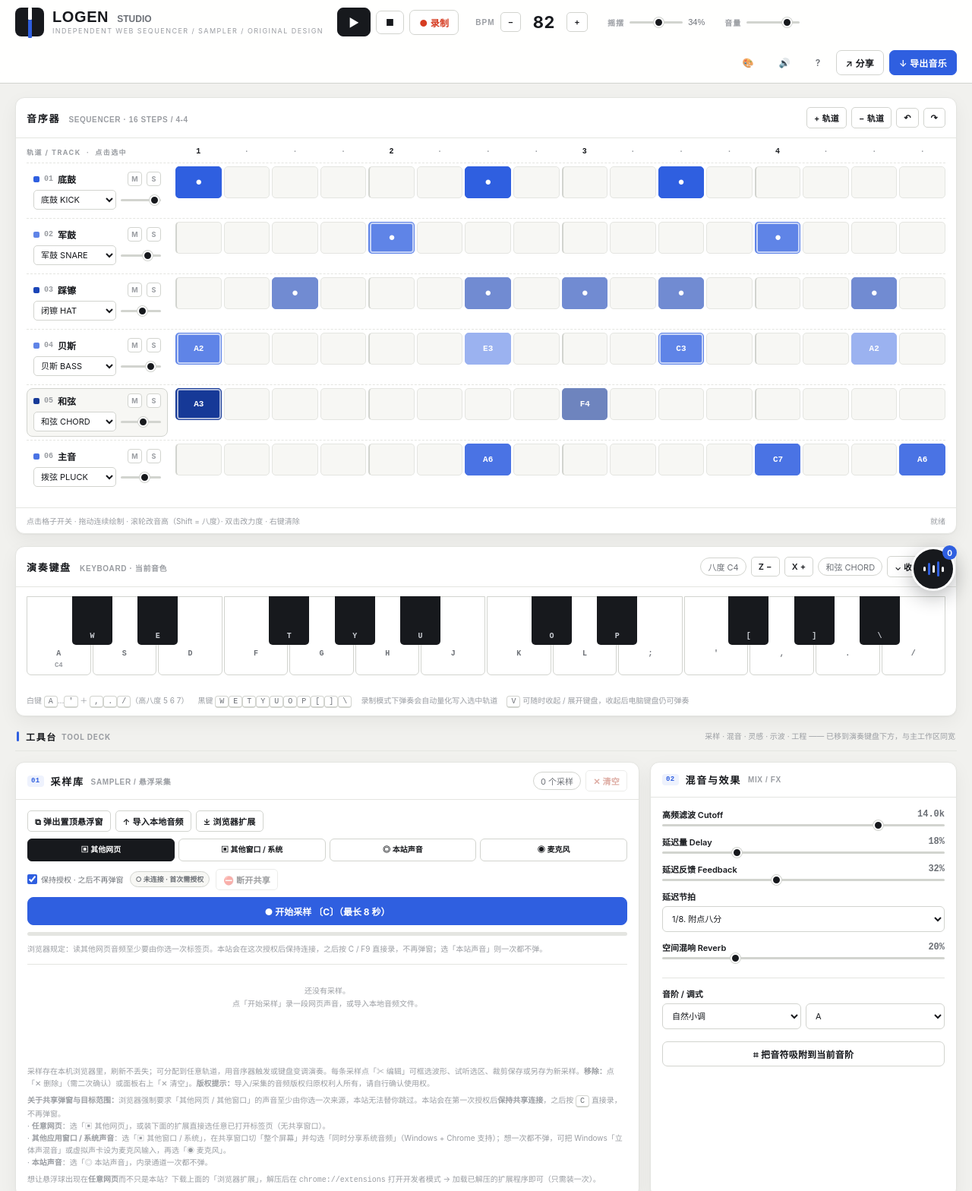
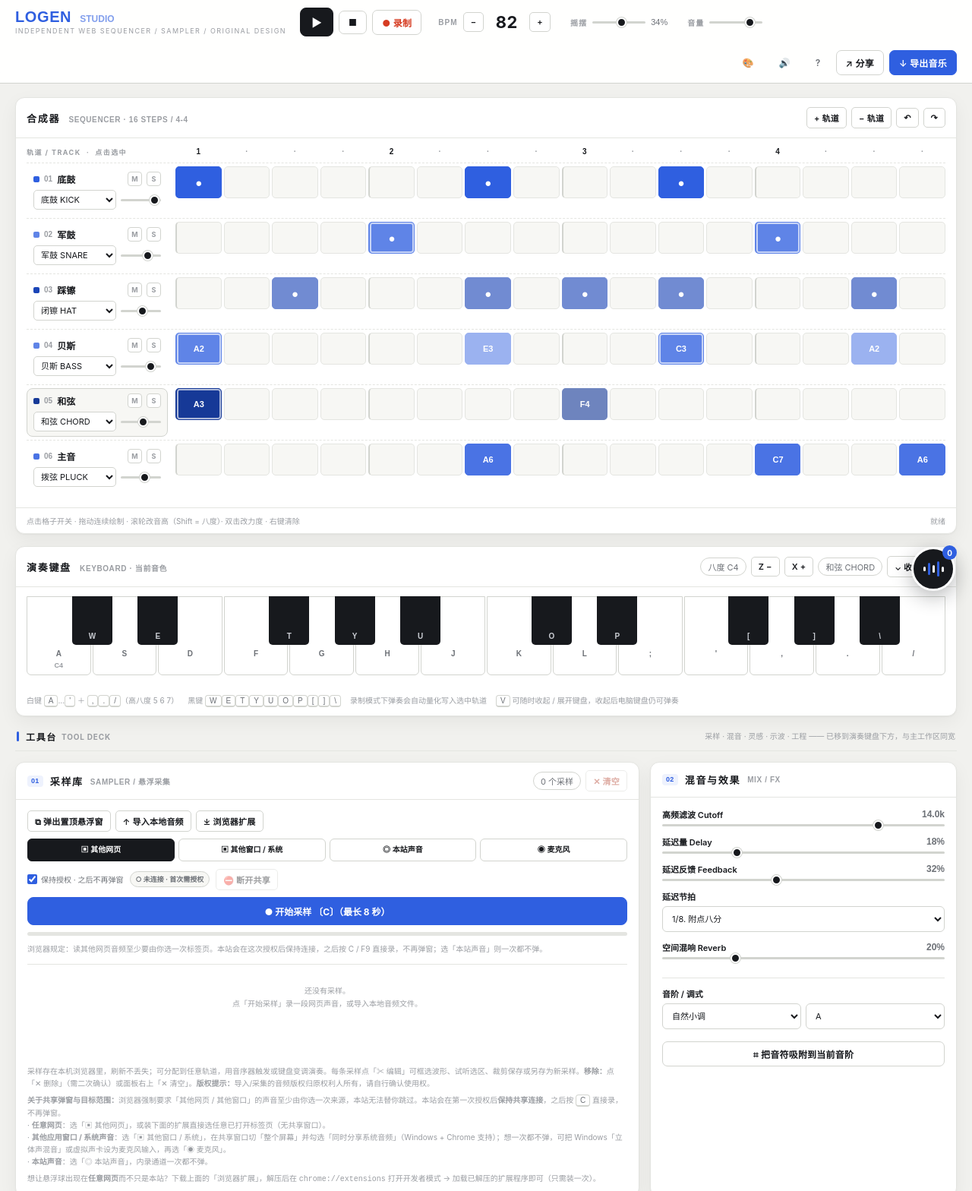
Before and after one commit to 568kkkkk/LOGEN-STUDIO, a browser extension: page index.html in a window 1280 px wide. Shown: the top 1568 px of the page at 76% size. Drawn offline with Linux system fonts and the light colour scheme.

Commit message:
标题改合成器、去logo、英文随主题色、全站鸿蒙字体

```diff
--- a/index.html
+++ b/index.html
@@ -19,7 +19,7 @@ body{
   font-family:"HarmonyOS Sans SC","PingFang SC","Microsoft YaHei",-apple-system,BlinkMacSystemFont,"Segoe UI",sans-serif;
   font-size:13px; -webkit-font-smoothing:antialiased;
 }
-h1,h2,h3,.mono,.num,.brand-t,.lbl,.step-num,.kbd{font-family:"Rajdhani","Chakra Petch","Kanit","HarmonyOS Sans SC",ui-sans-serif,sans-serif}
+h1,h2,h3,.mono,.num,.brand-t,.lbl,.step-num,.kbd{font-family:"HarmonyOS Sans SC","PingFang SC","Microsoft YaHei",ui-sans-serif,sans-serif}
 button,select,input{font-family:inherit;color:inherit}
 button{cursor:pointer}
 button:focus-visible,select:focus-visible,input:focus-visible{outline:2px solid var(--accent);outline-offset:2px}
@@ -49,8 +49,8 @@ button:focus-visible,select:focus-visible,input:focus-visible{outline:2px solid
 .logo i{display:block;width:5px;height:16px;background:#fff;border-radius:1px;margin:0 2px}
 .logo i:nth-child(2){height:24px;background:var(--accent)}
 .logo i:nth-child(3){height:10px}
-.brand h1{margin:0;font-size:20px;line-height:1;letter-spacing:.03em;font-weight:700}
-.brand h1 span{font-size:12px;font-weight:600;letter-spacing:0;margin-left:5px;color:var(--sub);font-family:inherit}
+.brand h1{margin:0;font-size:20px;line-height:1;letter-spacing:.03em;font-weight:700;color:var(--accent)}
+.brand h1 span{font-size:12px;font-weight:600;letter-spacing:0;margin-left:5px;color:var(--accent);opacity:.6;font-family:inherit}
 .brand p{margin:3px 0 0;font-size:9px;letter-spacing:.16em;color:var(--muted);text-transform:uppercase}
 .transport{display:flex;align-items:center;gap:7px}
 .play{width:44px;height:38px;border-radius:8px;border:1px solid var(--ink);background:var(--ink);color:#fff;font-size:15px;display:grid;place-items:center}
@@ -93,7 +93,7 @@ input[type=range]::-moz-range-thumb{width:11px;height:11px;border-radius:50%;bac
   .right-col .tool-pane>.panel-head h2::before{
     content:counter(tool,decimal-leading-zero);flex:none;
     padding:3px 5px;border-radius:4px;background:var(--accent-soft);color:var(--accent);
-    font:700 9px/1 "Rajdhani",monospace;letter-spacing:.04em;
+    font:700 9px/1 "HarmonyOS Sans SC","PingFang SC","Microsoft YaHei",sans-serif;letter-spacing:.04em;
   }
   .right-col .tool-pane>.panel-body{flex:1;display:flex;flex-direction:column;padding:14px 15px}
   .right-col .tool-pane[data-pane="sample"] .sample-list{flex:1;min-height:110px}
@@ -114,14 +114,14 @@ input[type=range]::-moz-range-thumb{width:11px;height:11px;border-radius:50%;bac
 .seq-head{margin-bottom:7px}
 .head-left{font-size:9px;letter-spacing:.16em;color:var(--muted);display:flex;align-items:center;font-weight:700}
 .head-steps{display:grid;grid-template-columns:repeat(16,minmax(0,1fr));gap:3px}
-.head-steps span{text-align:center;font-size:10px;color:var(--muted);font-family:"Rajdhani",monospace;font-weight:700}
+.head-steps span{text-align:center;font-size:10px;color:var(--muted);font-family:"HarmonyOS Sans SC","PingFang SC","Microsoft YaHei",sans-serif;font-weight:700}
 .head-steps span.beat{color:var(--ink)}
 .track-row{padding:4px 0;border-top:1px dashed var(--line)}
 .track-row.selected .track-ctrl{background:var(--soft);border-color:var(--line2)}
 .track-ctrl{border:1px solid transparent;border-radius:8px;padding:6px 8px;display:flex;flex-direction:column;gap:5px;cursor:pointer;transition:.15s}
 .track-line{display:flex;align-items:center;gap:6px;min-width:0}
 .track-dot{width:8px;height:8px;border-radius:2px;background:var(--tc);flex:none}
-.track-no{font-size:10px;color:var(--muted);font-weight:700;font-family:"Rajdhani",monospace}
+.track-no{font-size:10px;color:var(--muted);font-weight:700;font-family:"HarmonyOS Sans SC","PingFang SC","Microsoft YaHei",sans-serif}
 .track-name{font-size:12px;font-weight:700;white-space:nowrap;overflow:hidden;text-overflow:ellipsis;flex:1}
 .mini{width:19px;height:19px;padding:0;border:1px solid var(--line2);background:#fff;border-radius:4px;font-size:9px;font-weight:700;color:var(--muted);line-height:1}
 .mini.active{background:var(--ink);border-color:var(--ink);color:#fff}
@@ -134,7 +134,7 @@ select{font-size:11px;border:1px solid var(--line2);background:#fff;border-radiu
 .step{
   position:relative;height:42px;border:1px solid var(--line);background:var(--soft);border-radius:5px;
   display:flex;align-items:center;justify-content:center;user-select:none;cursor:pointer;transition:background .08s,border-color .08s;
-  font-family:"Rajdhani","Chakra Petch",monospace;font-size:11px;font-weight:700;color:var(--muted);overflow:hidden;
+  font-family:"HarmonyOS Sans SC","PingFang SC","Microsoft YaHei",sans-serif;font-size:11px;font-weight:700;color:var(--muted);overflow:hidden;
   touch-action:none;
 }
 .step:nth-child(4n+1){border-left:2px solid var(--line2)}
@@ -150,15 +150,15 @@ select{font-size:11px;border:1px solid var(--line2);background:#fff;border-radiu
 /* ---------- keyboard ---------- */
 .kb-wrap{padding:12px 14px 16px;overflow-x:auto}
 .kb{position:relative;height:104px;min-width:520px;display:flex;gap:2px}
-.wkey{flex:1;background:#fff;border:1px solid var(--line2);border-radius:0 0 6px 6px;position:relative;display:flex;align-items:flex-end;justify-content:center;padding-bottom:7px;font-size:9px;color:var(--muted);font-family:"Rajdhani",monospace;font-weight:700;cursor:pointer}
+.wkey{flex:1;background:#fff;border:1px solid var(--line2);border-radius:0 0 6px 6px;position:relative;display:flex;align-items:flex-end;justify-content:center;padding-bottom:7px;font-size:9px;color:var(--muted);font-family:"HarmonyOS Sans SC","PingFang SC","Microsoft YaHei",sans-serif;font-weight:700;cursor:pointer}
 .wkey:hover{background:var(--soft)}
 .wkey>span{color:var(--sub);font-size:10px;font-weight:700}
 .wkey.down{background:var(--accent);border-color:var(--accent);color:#fff}
-.bkey{position:absolute;top:0;width:4.4%;height:62%;background:var(--ink);border-radius:0 0 5px 5px;z-index:3;cursor:pointer;display:flex;align-items:flex-end;justify-content:center;padding-bottom:6px;font-size:10px;font-weight:600;color:#c9ccd2;font-family:"Rajdhani",monospace}
+.bkey{position:absolute;top:0;width:4.4%;height:62%;background:var(--ink);border-radius:0 0 5px 5px;z-index:3;cursor:pointer;display:flex;align-items:flex-end;justify-content:center;padding-bottom:6px;font-size:10px;font-weight:600;color:#c9ccd2;font-family:"HarmonyOS Sans SC","PingFang SC","Microsoft YaHei",sans-serif}
 .bkey:hover{background:#3b3f46}
 .bkey.down{background:var(--accent);color:#fff}
 .kb-help{margin-top:9px;font-size:10px;color:var(--muted);display:flex;gap:12px;flex-wrap:wrap}
-kbd{font-family:"Rajdhani",monospace;border:1px solid var(--line2);border-bottom-width:2px;border-radius:4px;padding:1px 5px;background:#fff;color:var(--sub);font-size:10px}
+kbd{font-family:"HarmonyOS Sans SC","PingFang SC","Microsoft YaHei",sans-serif;border:1px solid var(--line2);border-bottom-width:2px;border-radius:4px;padding:1px 5px;background:#fff;color:var(--sub);font-size:10px}
 
 /* ---------- collapsible keyboard ---------- */
 .kb-panel.collapsed .kb-body{display:none}
@@ -176,7 +176,7 @@ kbd{font-family:"Rajdhani",monospace;border:1px solid var(--line2);border-bottom
 .ctl{display:flex;flex-direction:column;gap:5px;margin-bottom:12px}
 .ctl:last-child{margin-bottom:0}
 .ctl-top{display:flex;justify-content:space-between;align-items:center;gap:8px;flex-wrap:wrap;font-size:11px;font-weight:600;min-width:0}
-.ctl-top b{font-family:"Rajdhani",monospace;font-size:12px;color:var(--sub);font-weight:700}
+.ctl-top b{font-family:"HarmonyOS Sans SC","PingFang SC","Microsoft YaHei",sans-serif;font-size:12px;color:var(--sub);font-weight:700}
 .ctl .hint{font-size:9px;color:var(--muted)}
 .seg{display:flex;border:1px solid var(--line2);border-radius:6px;overflow:hidden}
 .seg button{flex:1;border:0;border-right:1px solid var(--line2);background:#fff;padding:6px 2px;font-size:10px;font-weight:700;color:var(--sub)}
@@ -187,12 +187,12 @@ kbd{font-family:"Rajdhani",monospace;border:1px solid var(--line2);border-bottom
 .preset-btn{text-align:left;border:1px solid var(--line2);background:#fff;border-radius:7px;padding:8px 9px;display:flex;flex-direction:column;gap:2px}
 .preset-btn:hover{border-color:var(--accent)}
 .preset-btn strong{font-size:11px}
-.preset-btn span{font-size:9px;color:var(--muted);font-family:"Rajdhani",monospace;letter-spacing:.06em}
+.preset-btn span{font-size:9px;color:var(--muted);font-family:"HarmonyOS Sans SC","PingFang SC","Microsoft YaHei",sans-serif;letter-spacing:.06em}
 .preset-btn.active{border-color:var(--accent);background:var(--accent-soft)}
 canvas{display:block;width:100%;height:120px;background:var(--soft);border:1px solid var(--line);border-radius:7px}
 .note{font-size:10px;line-height:1.6;color:var(--muted);overflow-wrap:anywhere}
 .deck-note{margin:10px 0 0}
-.audio-diag{background:var(--soft);border:1px solid var(--line);border-radius:7px;padding:9px 11px;font-size:10px;line-height:1.8;color:var(--sub);white-space:pre-line;overflow-wrap:anywhere;font-family:"Rajdhani","HarmonyOS Sans SC",monospace}
+.audio-diag{background:var(--soft);border:1px solid var(--line);border-radius:7px;padding:9px 11px;font-size:10px;line-height:1.8;color:var(--sub);white-space:pre-line;overflow-wrap:anywhere;font-family:"HarmonyOS Sans SC","PingFang SC","Microsoft YaHei",sans-serif}
 .text-input{width:100%;min-width:0;border:1px solid var(--line2);border-radius:6px;padding:6px 8px;font-size:11px;background:#fff}
 /* 表单下拉框必须有足够的内容高度，否则文字会被上下裁掉 */
 select.text-input{height:34px;padding:5px 8px;line-height:1.4;max-width:100%}
@@ -205,10 +205,10 @@ input.text-input{height:34px;line-height:1.4}
 .theme-swatch:hover{border-color:var(--ink)}
 .theme-swatch.active{border-color:var(--accent);box-shadow:0 0 0 1px var(--accent)}
 .theme-swatch i{display:block;width:100%;height:20px;border-radius:5px}
-.theme-swatch small{font-size:9px;color:var(--muted);font-family:"Rajdhani",monospace;letter-spacing:.03em}
+.theme-swatch small{font-size:9px;color:var(--muted);font-family:"HarmonyOS Sans SC","PingFang SC","Microsoft YaHei",sans-serif;letter-spacing:.03em}
 .theme-custom{display:flex;align-items:center;gap:8px;flex-wrap:wrap;margin-top:10px}
 .theme-custom input[type=color]{width:44px;height:32px;padding:2px;border:1px solid var(--line2);border-radius:6px;background:#fff;cursor:pointer}
-.theme-custom input[type=text]{width:112px;height:32px;border:1px solid var(--line2);border-radius:6px;padding:4px 8px;font-size:12px;font-family:"Rajdhani",monospace;text-transform:uppercase}
+.theme-custom input[type=text]{width:112px;height:32px;border:1px solid var(--line2);border-radius:6px;padding:4px 8px;font-size:12px;font-family:"HarmonyOS Sans SC","PingFang SC","Microsoft YaHei",sans-serif;text-transform:uppercase}
 .theme-preview{margin-top:10px;padding:9px 10px;border:1px dashed var(--line2);border-radius:8px;display:flex;align-items:center;gap:8px;font-size:10px;color:var(--muted)}
 .theme-preview .dot{width:12px;height:12px;border-radius:50%;background:var(--accent);flex:none}
 .theme-preview .bar{height:8px;flex:1;border-radius:4px;background:var(--accent-soft);border:1px solid var(--accent)}
@@ -271,7 +271,7 @@ input.text-input{height:34px;line-height:1.4}
 .sample-item{border:1px solid var(--line);border-radius:8px;padding:8px 9px;background:var(--soft)}
 .sample-item .si-top{display:flex;align-items:center;gap:6px;justify-content:space-between}
 .sample-item .si-name{font-size:11px;font-weight:700;white-space:nowrap;overflow:hidden;text-overflow:ellipsis;flex:1}
-.sample-item .si-meta{font-size:9px;color:var(--muted);font-family:"Rajdhani",monospace;white-space:nowrap}
+.sample-item .si-meta{font-size:9px;color:var(--muted);font-family:"HarmonyOS Sans SC","PingFang SC","Microsoft YaHei",sans-serif;white-space:nowrap}
 .sample-item .si-acts{display:flex;gap:4px;margin-top:7px;align-items:center;flex-wrap:wrap}
 .sample-item select{font-size:10px;max-width:104px;height:24px;padding:2px 4px;line-height:1.3}
 .mini-btn{border:1px solid var(--line2);background:#fff;border-radius:5px;font-size:10px;padding:3px 7px;font-weight:600;cursor:pointer}
@@ -297,7 +297,7 @@ input.text-input{height:34px;line-height:1.4}
 .ed-hint{font-size:10px;color:var(--muted);line-height:1.65;margin:7px 0 0}
 .ed-grid{display:grid;grid-template-columns:repeat(3,minmax(0,1fr));gap:8px;margin-top:10px}
 .ed-field{display:flex;flex-direction:column;gap:4px;font-size:10px;color:var(--muted);min-width:0}
-.ed-field input{height:30px;padding:4px 7px;border:1px solid var(--line2);border-radius:6px;font-size:12px;font-family:"Rajdhani",monospace;color:var(--ink);background:#fff;min-width:0}
+.ed-field input{height:30px;padding:4px 7px;border:1px solid var(--line2);border-radius:6px;font-size:12px;font-family:"HarmonyOS Sans SC","PingFang SC","Microsoft YaHei",sans-serif;color:var(--ink);background:#fff;min-width:0}
 .ed-field input[type=range]{height:30px;padding:0;accent-color:var(--accent)}
 .ed-field b{color:var(--ink);font-weight:700}
 .ed-checks{display:flex;gap:14px;flex-wrap:wrap;margin-top:10px;font-size:11px;color:var(--sub)}
@@ -463,7 +463,6 @@ footer{max-width:1480px;margin:0 auto;padding:0 20px 24px;font-size:10px;color:v
 
 <header class="topbar">
   <div class="brand">
-    <div class="logo"><i></i><i></i><i></i></div>
     <div>
       <h1 class="brand-t">LOGEN <span>STUDIO</span></h1>
       <p>Independent Web Sequencer / Sampler / Original Design</p>
@@ -501,7 +500,7 @@ footer{max-width:1480px;margin:0 auto;padding:0 20px 24px;font-size:10px;color:v
       <!-- SEQUENCER -->
       <section class="panel">
         <div class="panel-head">
-          <h2>音序器 <em>Sequencer · 16 steps / 4-4</em></h2>
+          <h2>合成器 <em>Sequencer · 16 steps / 4-4</em></h2>
           <div class="tool-row">
             <button id="addTrack" class="btn sm">+ 轨道</button>
             <button id="delTrack" class="btn sm">− 轨道</button>
@@ -2763,7 +2762,7 @@ function edDraw(){
     g.strokeStyle='#d63c22'; g.lineWidth=1.5;
     g.beginPath(); g.moveTo(px,0); g.lineTo(px,H); g.stroke();
   }
-  g.fillStyle='#5a5f66'; g.font='10px Rajdhani, monospace';
+  g.fillStyle='#5a5f66'; g.font='10px "HarmonyOS Sans SC",sans-serif';
   for(let i=0;i<=4;i++){ const x=W*i/4; g.fillText((dur*i/4).toFixed(2)+'s',Math.min(W-36,Math.max(2,x+3)),H-6); }
 }
 function edSetSel(a,b){
@@ -3536,7 +3535,7 @@ function drawScope(){
     g.fillStyle='rgba(247,247,244,.9)'; g.fillRect(W/2-tw/2-8,ty-fs/2-4,tw+16,fs+8);
     g.fillStyle='#7d8288'; g.fillText(msg,W/2,ty);
   }else{
-    g.font='10px Rajdhani,monospace'; g.fillStyle='#9a9da2';
+    g.font='10px "HarmonyOS Sans SC",sans-serif'; g.fillStyle='#9a9da2';
     g.fillText('LIVE · WAVEFORM / SPECTRUM',W/2,H*.76);
   }
 
```
